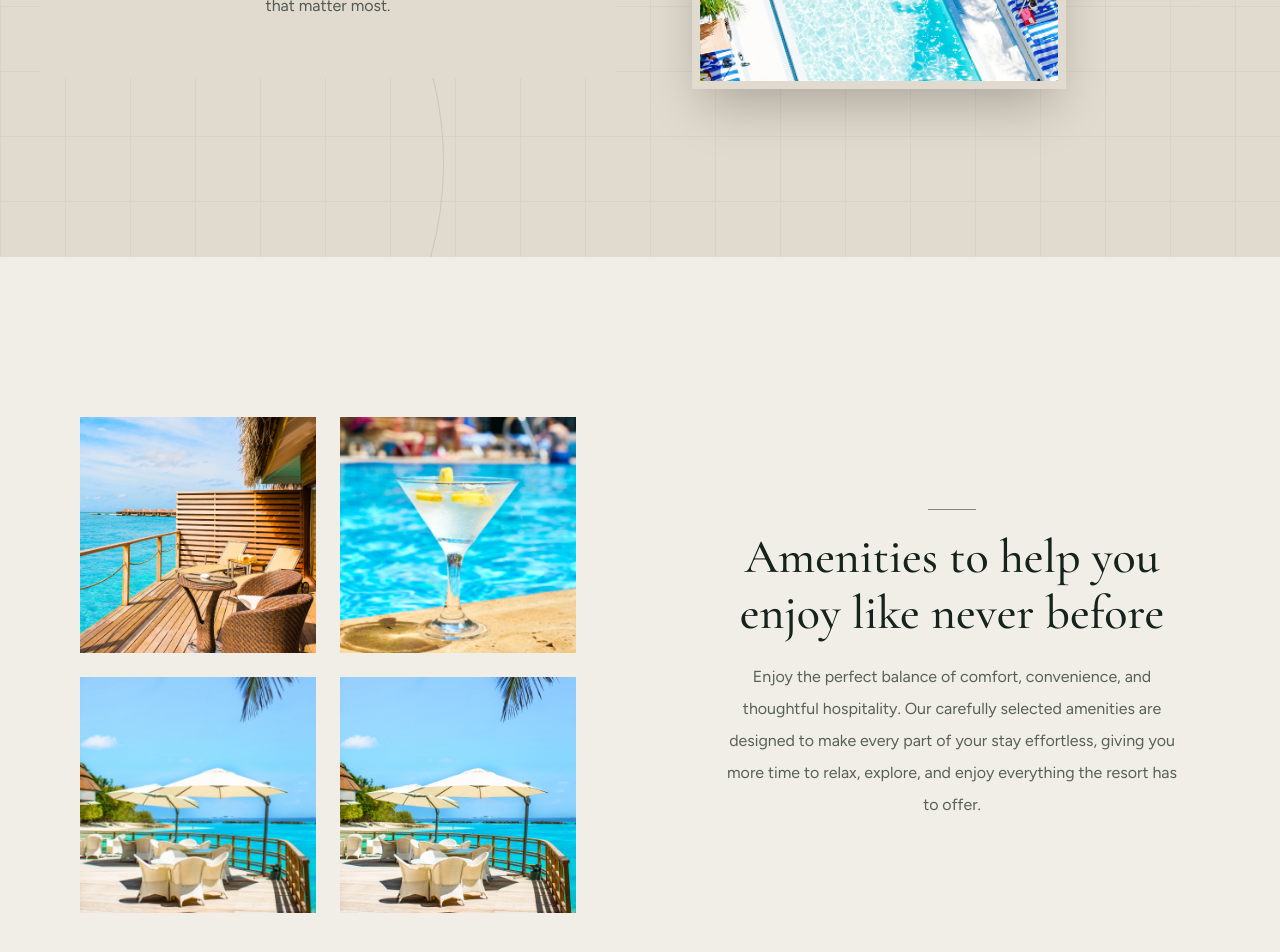
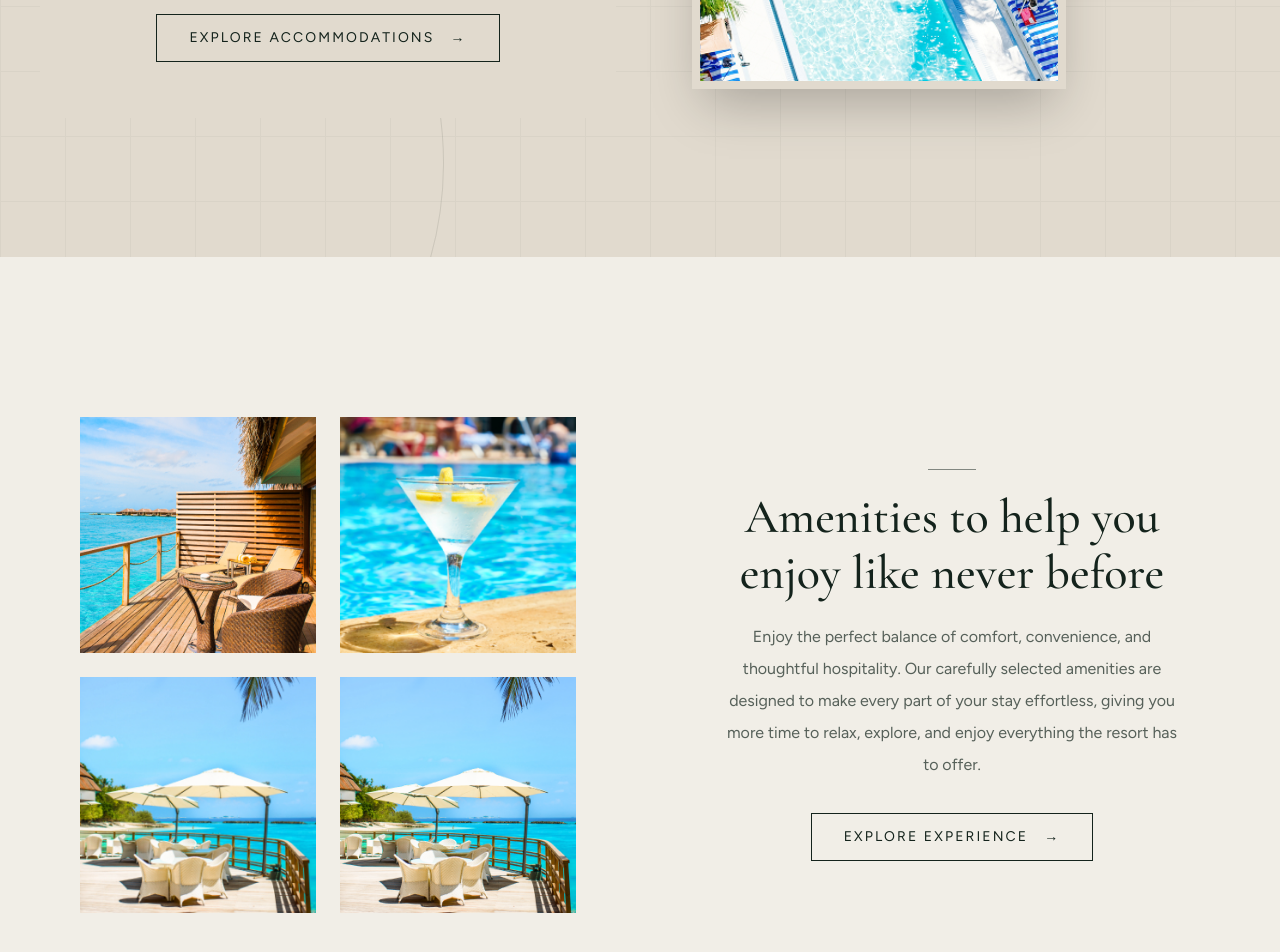
Before and after one commit to PraisesPJMT/adapt, a Next.js app: page /en/about in a window 1280 px wide. Shown: the part 1219-2171 px from the top of the page. Built offline with nearby package versions, Linux system fonts and the light colour scheme.

Commit message:
feat: add Experience call to actions

```diff
--- a/components/website/about/AboutAmenities.tsx
+++ b/components/website/about/AboutAmenities.tsx
@@ -5,6 +5,7 @@ import { useTranslations } from "next-intl";
 import { motion, useReducedMotion } from "motion/react";
 
 import Wrapper from "../Wrapper";
+import { Link } from "@/i18n/navigation";
 
 const ease = [0.22, 1, 0.36, 1] as const;
 
@@ -17,7 +18,10 @@ const images = [
 
 const AboutAmenities = () => {
   const amenities = useTranslations("About.amenities");
+  const button = useTranslations("Buttons");
   const shouldReduceMotion = useReducedMotion();
+
+  const smoothEase = [0.22, 1, 0.36, 1] as const;
 
   return (
     <section className="relative isolate overflow-hidden bg-shell py-16 sm:py-24 lg:py-32">
@@ -115,6 +119,30 @@ const AboutAmenities = () => {
             <p className="mt-5 max-w-xl text-sm leading-7 text-primary/70 sm:text-base sm:leading-8">
               {amenities("description")}
             </p>
+
+            {/* CTA */}
+            <motion.div
+              initial={shouldReduceMotion ? false : { opacity: 0, y: 15 }}
+              whileInView={{ opacity: 1, y: 0 }}
+              viewport={{ once: true }}
+              transition={{
+                duration: shouldReduceMotion ? 0 : 0.8,
+                delay: shouldReduceMotion ? 0 : 0.65,
+                ease: smoothEase,
+              }}
+              className="mt-8"
+            >
+              <Link
+                href="/experience"
+                className="group inline-flex min-h-12 items-center justify-center gap-4 border border-primary bg-transparent px-6 py-3 text-center text-xs uppercase tracking-[0.15em] text-primary transition-all duration-500 hover:bg-primary hover:text-shell sm:px-8 sm:text-sm"
+              >
+                <span>{button("explore-experience")}</span>
+
+                <span className="transition-transform duration-300 group-hover:translate-x-1">
+                  →
+                </span>
+              </Link>
+            </motion.div>
           </motion.div>
 
         </div>
--- a/components/website/about/AboutReconnect.tsx
+++ b/components/website/about/AboutReconnect.tsx
@@ -5,12 +5,16 @@ import { useTranslations } from "next-intl";
 import { motion, useReducedMotion } from "motion/react";
 
 import Wrapper from "../Wrapper";
+import { Link } from "@/i18n/navigation";
 
 const ease = [0.22, 1, 0.36, 1] as const;
 
 const AboutReconnect = () => {
   const reconnect = useTranslations("About.reconnect");
+  const button = useTranslations("Buttons");
   const shouldReduceMotion = useReducedMotion();
+
+  const smoothEase = [0.22, 1, 0.36, 1] as const;
 
   return (
     <section className="relative isolate overflow-hidden bg-linen py-16 sm:py-24 lg:py-32">
@@ -84,6 +88,30 @@ const AboutReconnect = () => {
             <p className="mt-5 max-w-xl text-sm leading-7 text-primary/70 sm:text-base sm:leading-8">
               {reconnect("description")}
             </p>
+
+            {/* CTA */}
+            <motion.div
+              initial={shouldReduceMotion ? false : { opacity: 0, y: 15 }}
+              whileInView={{ opacity: 1, y: 0 }}
+              viewport={{ once: true }}
+              transition={{
+                duration: shouldReduceMotion ? 0 : 0.8,
+                delay: shouldReduceMotion ? 0 : 0.65,
+                ease: smoothEase,
+              }}
+              className="mt-8"
+            >
+              <Link
+                href="/accommodations"
+                className="group inline-flex min-h-12 items-center justify-center gap-4 border border-primary bg-transparent px-6 py-3 text-center text-xs uppercase tracking-[0.15em] text-primary transition-all duration-500 hover:bg-primary hover:text-shell sm:px-8 sm:text-sm"
+              >
+                <span>{button("browse-rooms")}</span>
+
+                <span className="transition-transform duration-300 group-hover:translate-x-1">
+                  →
+                </span>
+              </Link>
+            </motion.div>
           </motion.div>
 
           {/* Right Content - Cascading Images */}
--- a/components/website/home/HeroMoonshot.tsx
+++ b/components/website/home/HeroMoonshot.tsx
@@ -123,10 +123,10 @@ const HeroMoonshot = () => {
             className="mt-8"
           >
             <Link
-              href="/accommodations"
+              href="/experience"
               className="group inline-flex min-h-12 items-center justify-center gap-4 border border-primary bg-transparent px-6 py-3 text-center text-xs uppercase tracking-[0.15em] text-primary transition-all duration-500 hover:bg-primary hover:text-shell sm:px-8 sm:text-sm"
             >
-              <span>{button("browse-rooms")}</span>
+              <span>{button("explore-experience")}</span>
 
               <span className="transition-transform duration-300 group-hover:translate-x-1">
                 →
```
Also changed, not shown: messages/en.json.
